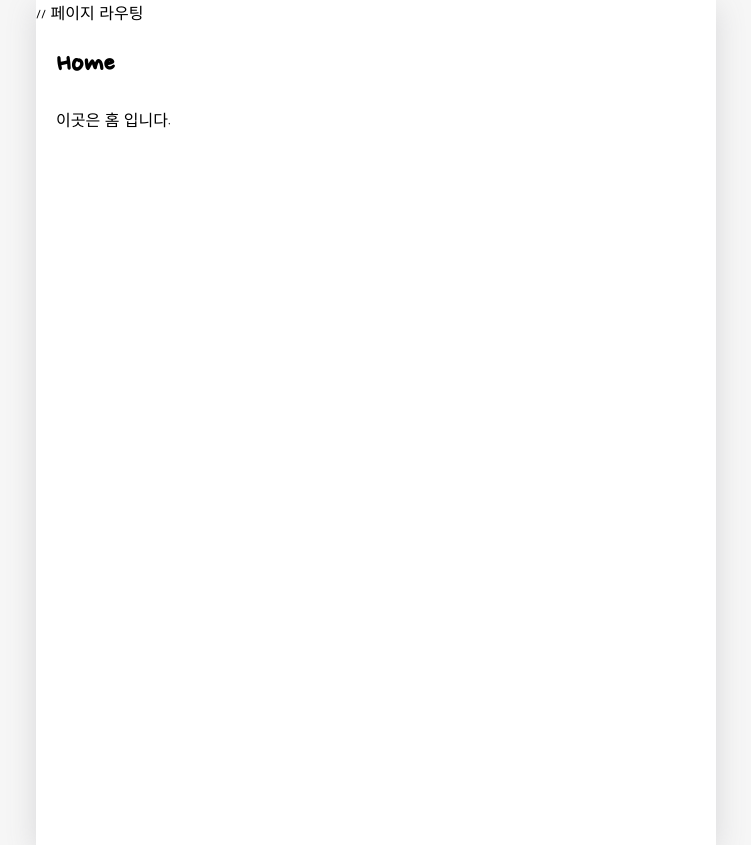
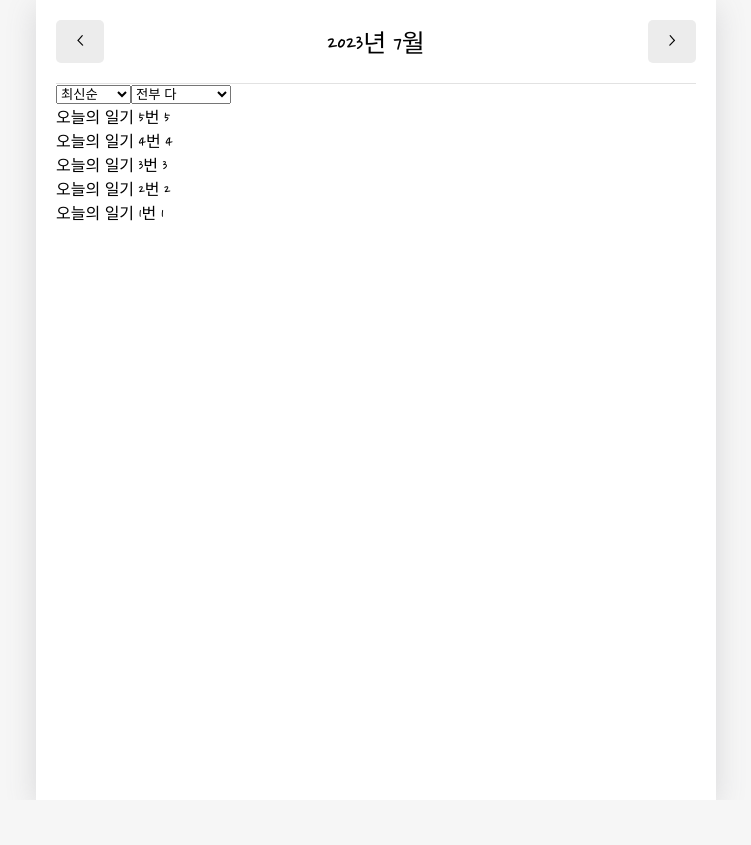
Before and after one commit to buzzzlight/emotion-diary, a React (Create React App) app: page / in a window 1280 px wide. Shown: the whole page, without its empty margins (264-1015 px from the left). After the commit the page ends 800 px from the top, so only its background shows below. Built offline with nearby package versions, Linux system fonts and the light colour scheme; a web font is replaced by a local one.

Commit message:
feat: diary filter

```diff
--- a/src/App.js
+++ b/src/App.js
@@ -41,8 +41,43 @@
 export const DiaryStateContext = React.createContext();
 export const DiaryDispatchContext = React.createContext();
 
+const dummyData = [
+  {
+    id: 1,
+    emotion: 1,
+    content: "오늘의 일기 1번",
+    date: 1690520136585,
+  },
+  {
+    id: 2,
+    emotion: 2,
+    content: "오늘의 일기 2번",
+    date: 1690520136586,
+  },
+  {
+    id: 3,
+    emotion: 3,
+    content: "오늘의 일기 3번",
+    date: 1690520136587,
+  },
+  {
+    id: 4,
+    emotion: 4,
+    content: "오늘의 일기 4번",
+    date: 1690520136588,
+  },
+  {
+    id: 5,
+    emotion: 5,
+    content: "오늘의 일기 5번",
+    date: 1690520136589,
+  },
+];
+
 function App() {
-  const [data, dispatch] = useReducer(reducer, []);
+  const [data, dispatch] = useReducer(reducer, dummyData);
+
+  console.log(new Date().getTime());
 
   const dataId = useRef(0);
 
@@ -81,7 +116,6 @@
   return (
     <DiaryStateContext.Provider value={data}>
       <DiaryDispatchContext.Provider value={{ onCreate, onEdit, onRemove }}>
-        // 페이지 라우팅
         <BrowserRouter>
           <div className="App">
             <Routes>
--- /dev/null
+++ b/src/components/DiaryList.js
@@ -0,0 +1,81 @@
+import { useState } from "react";
+
+const sortOptionList = [
+  { value: "latest", name: "최신순" },
+  { value: "oldest", name: "오래된 순" },
+];
+
+const filterOptionList = [
+  { value: "all", name: "전부 다" },
+  { value: "good", name: "좋은 감정만" },
+  { value: "bad", name: "안좋은 감정만" },
+];
+
+const ControlMenu = ({ value, onChange, optionList }) => {
+  return (
+    <select value={value} onChange={(e) => onChange(e.target.value)}>
+      {optionList.map((it, idx) => (
+        <option key={idx} value={it.value}>
+          {it.name}
+        </option>
+      ))}
+    </select>
+  );
+};
+
+const DiaryList = ({ diaryList }) => {
+  const [sortType, setSortType] = useState("latest");
+  const [filter, setFilter] = useState("all");
+
+  // 일기 정렬
+  const getProcessedDiaryList = () => {
+    const filterCallBack = (item) => {
+      if (filter === "good") {
+        return parseInt(item.emotion) <= 3;
+      } else {
+        return parseInt(item.emotion) > 3;
+      }
+    };
+
+    const compare = (a, b) => {
+      if (sortType === "latest") {
+        return parseInt(b.date) - parseInt(a.date);
+      } else {
+        return parseInt(a.date) - parseInt(b.date);
+      }
+    };
+    const copyList = JSON.parse(JSON.stringify(diaryList));
+
+    const filteredList =
+      filter === "all" ? copyList : copyList.filter((it) => filterCallBack(it));
+
+    const sortedList = filteredList.sort(compare);
+    return sortedList;
+  };
+
+  return (
+    <div>
+      <ControlMenu
+        value={sortType}
+        onChange={setSortType}
+        optionList={sortOptionList}
+      />
+      <ControlMenu
+        vlaue={filter}
+        onChange={setFilter}
+        optionList={filterOptionList}
+      />
+      {getProcessedDiaryList().map((it) => (
+        <div key={it.id}>
+          {it.content} {it.emotion}
+        </div>
+      ))}
+    </div>
+  );
+};
+
+DiaryList.defaultProps = {
+  diaryList: [],
+};
+
+export default DiaryList;
--- a/src/pages/Home.js
+++ b/src/pages/Home.js
@@ -1,8 +1,62 @@
+import { useState, useContext, useEffect } from "react";
+import { DiaryStateContext } from "../App";
+
+import MyHeader from "./../components/MyHeader";
+import MyButton from "./../components/MyButton";
+import DiaryList from "../components/DiaryList";
+
 const Home = () => {
+  const diaryList = useContext(DiaryStateContext);
+
+  // 날짜 저장 state
+  const [data, setData] = useState([]);
+  const [curDate, setCurDate] = useState(new Date());
+  const headText = `${curDate.getFullYear()}년 ${curDate.getMonth() + 1}월`;
+
+  useEffect(() => {
+    if (diaryList.length >= 1) {
+      const firstDay = new Date(
+        curDate.getFullYear(),
+        curDate.getMonth(),
+        1
+      ).getTime();
+
+      const lastDay = new Date(
+        curDate.getFullYear(),
+        curDate.getMonth() + 1,
+        0
+      ).getTime();
+
+      setData(
+        diaryList.filter((it) => firstDay <= it.date && it.date <= lastDay)
+      );
+    }
+  }, [diaryList, curDate]);
+
+  useEffect(() => {
+    console.log(data);
+  }, [data]);
+
+  const increaseMonth = () => {
+    setCurDate(
+      new Date(curDate.getFullYear(), curDate.getMonth() + 1, curDate.getDate())
+    );
+  };
+
+  const decreaseMonth = () => {
+    setCurDate(
+      new Date(curDate.getFullYear(), curDate.getMonth() - 1, curDate.getDate())
+    );
+  };
+
   return (
     <div>
-      <h1>Home</h1>
-      <p>이곳은 홈 입니다.</p>
+      <MyHeader
+        headText={headText}
+        leftChild={<MyButton text={"<"} onClick={decreaseMonth} />}
+        rightChild={<MyButton text={">"} onClick={increaseMonth} />}
+      />
+      <DiaryList diaryList={data} />
     </div>
   );
 };
```
